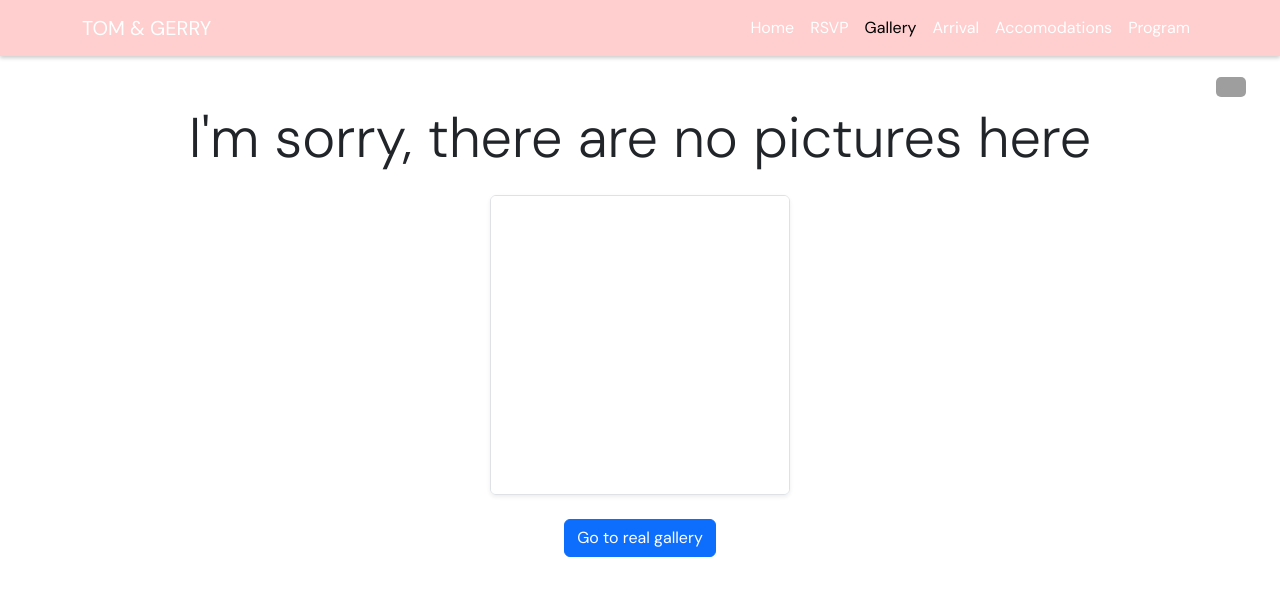
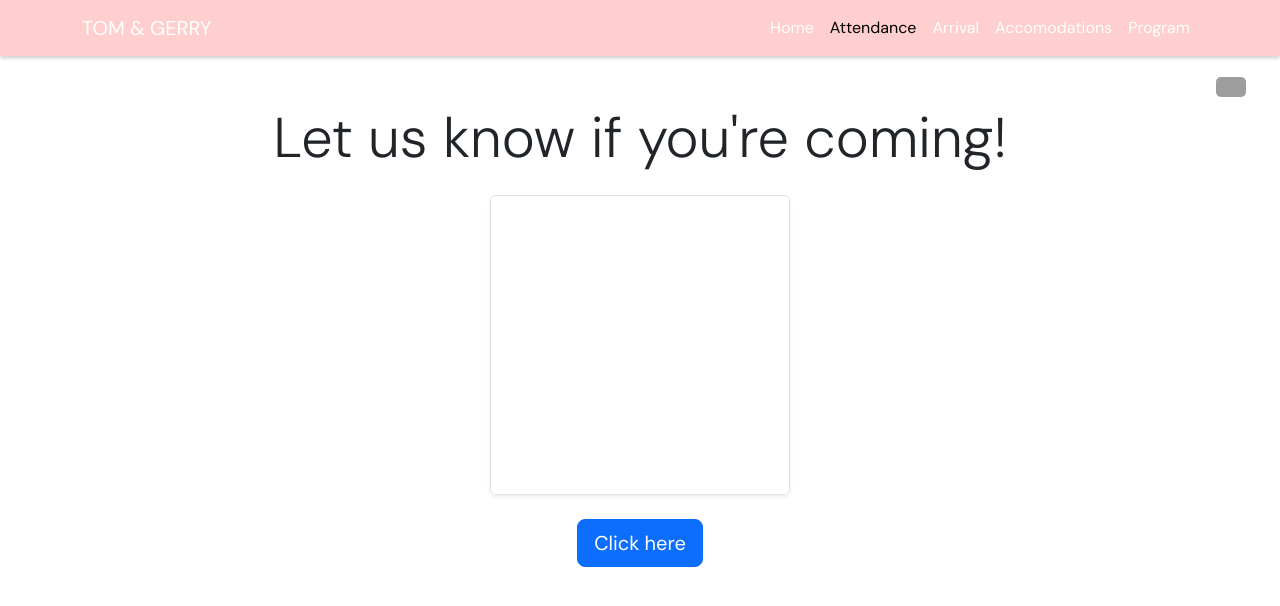
Before and after one commit to TheCodingTom/Wedding-project, a React (Vite) app in the folder react-wedding/: page /fakegallery in a window 1280 px wide. Shown: the top 606 px of the page. Built offline with nearby package versions, Linux system fonts and the light colour scheme; grey boxes are pictures that could not be loaded; a web font is replaced by a local one.

Commit message:
removed gallery and linked final google form

```diff
--- a/react-wedding/src/components/NavBar.tsx
+++ b/react-wedding/src/components/NavBar.tsx
@@ -21,11 +21,9 @@ function NavBar() {
               <Nav.Link as={NavLink} to={"/"}>
                 Home
               </Nav.Link>
-              <Nav.Link as={NavLink} to={"/rsvp"}>
-                RSVP
-              </Nav.Link>
+
               <Nav.Link as={NavLink} to={"/fakegallery"}>
-                Gallery
+                Attendance
               </Nav.Link>
 
               <Nav.Link as={NavLink} to={"/arrival"}>
--- a/react-wedding/src/pages/FakeGallery.tsx
+++ b/react-wedding/src/pages/FakeGallery.tsx
@@ -6,7 +6,7 @@ function FakeGallery() {
   return (
     <div className="fake-gallery-container mt-5">
       <h1 className="display-4 text-center mb-4">
-        I'm sorry, there are no pictures here
+        Let us know if you're coming!
       </h1>
       <div className="d-flex justify-content-center mb-4">
         <div
@@ -18,15 +18,19 @@ function FakeGallery() {
             height="100%"
             src={video}
             title="Embedded Video"
-            frameBorder="0"
             allow="accelerometer; autoplay; clipboard-write; encrypted-media; gyroscope; picture-in-picture"
             allowFullScreen
           ></iframe>
         </div>
       </div>
-      <NavLink to={"/gallery"}>
-        <Button>Go to real gallery</Button>
-      </NavLink>
+      <a
+        href="https://forms.gle/FQ5UfQ7SD4qJuN18A"
+        target="_blank"
+        rel="noopener noreferrer"
+        className="btn btn-primary btn-lg"
+      >
+        Click here
+      </a>
     </div>
   );
 }
```
